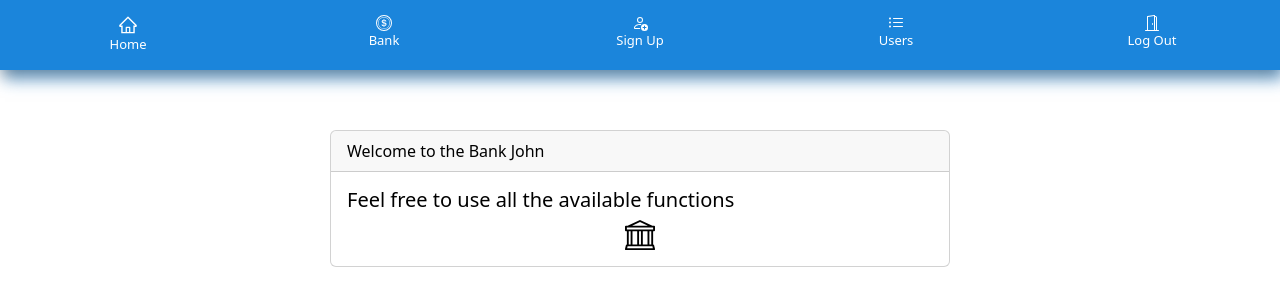
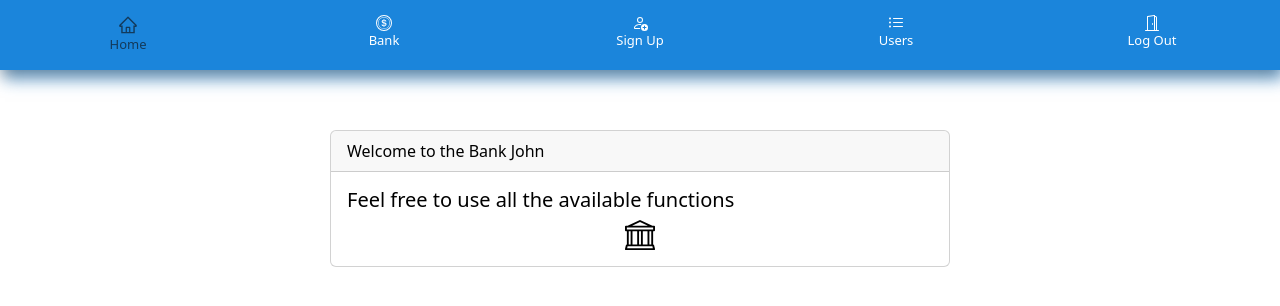
Before and after one commit to Flan-Cisco/bad-banking-app, a React (Create React App) app: page / in a window 1280 px wide. Shown: the top 306 px of the page. Built offline with nearby package versions, Linux system fonts and the light colour scheme.

Commit message:
added active style to tabs in header

```diff
--- a/src/App.css
+++ b/src/App.css
@@ -55,3 +55,7 @@
 .withdraw-container {
   margin-left: 20px;
 }
+
+.active {
+  color:rgba(14, 13, 15, 0.623)
+}
--- a/src/componentes/header.js
+++ b/src/componentes/header.js
@@ -1,11 +1,18 @@
 import { Link } from "react-router-dom";
+import { useState } from "react";
+function Header() {
+  const [activeTab, setActiveTab] = useState('tab1');
 
-function Header() {
+  function handleTab(tab) {
+    setActiveTab(tab);
+  }
+
+
   return (
     <div className="header">
-      <Link to="/" className="button">
+      <Link to="/" className={`button ${activeTab === 'tab1' ? 'active' : ''}`} onClick={() => handleTab('tab1')}>
         <svg
-          className="icon imagen"
+          className='icon imagen'
           stroke="currentColor"
           fill="currentColor"
           strokeWidth="0"
@@ -19,7 +26,7 @@ function Header() {
         <p className="texto">Home</p>
       </Link>
 
-      <Link to="/bank/" className="button">
+      <Link to="/bank/"  className={`button ${activeTab === 'tab2' ? 'active' : ''}`} onClick={() => handleTab('tab2')}>
         <svg
           xmlns="http://www.w3.org/2000/svg"
           width="16"
@@ -34,7 +41,7 @@ function Header() {
         </svg>
         <p className="texto">Bank</p>
       </Link>
-      <Link to="/createAccount/" className="button">
+      <Link to="/createAccount/"  className={`button ${activeTab === 'tab3' ? 'active' : ''}`} onClick={() => handleTab('tab3')}>
         <svg
           xmlns="http://www.w3.org/2000/svg"
           width="16"
@@ -61,7 +68,7 @@ function Header() {
           <path d="M10.828.122A.5.5 0 0 1 11 .5V1h.5A1.5 1.5 0 0 1 13 2.5V15h1.5a.5.5 0 0 1 0 1h-13a.5.5 0 0 1 0-1H3V1.5a.5.5 0 0 1 .43-.495l7-1a.5.5 0 0 1 .398.117M11.5 2H11v13h1V2.5a.5.5 0 0 0-.5-.5M4 1.934V15h6V1.077z" />
         </svg>
       </Link> */}
-      <Link to="/allData/" className="button">
+      <Link to="/allData/"  className={`button ${activeTab === 'tab4' ? 'active' : ''}`} onClick={() => handleTab('tab4')}>
         <svg
           xmlns="http://www.w3.org/2000/svg"
           width="16"
@@ -77,7 +84,7 @@ function Header() {
         </svg>
         <p className="texto">Users</p>
       </Link>
-      <Link to="/logout/" className="button">
+      <Link to="/logout/"  className="button" onClick={() => handleTab('tab1')}>
         <svg
           xmlns="http://www.w3.org/2000/svg"
           width="16"
```
